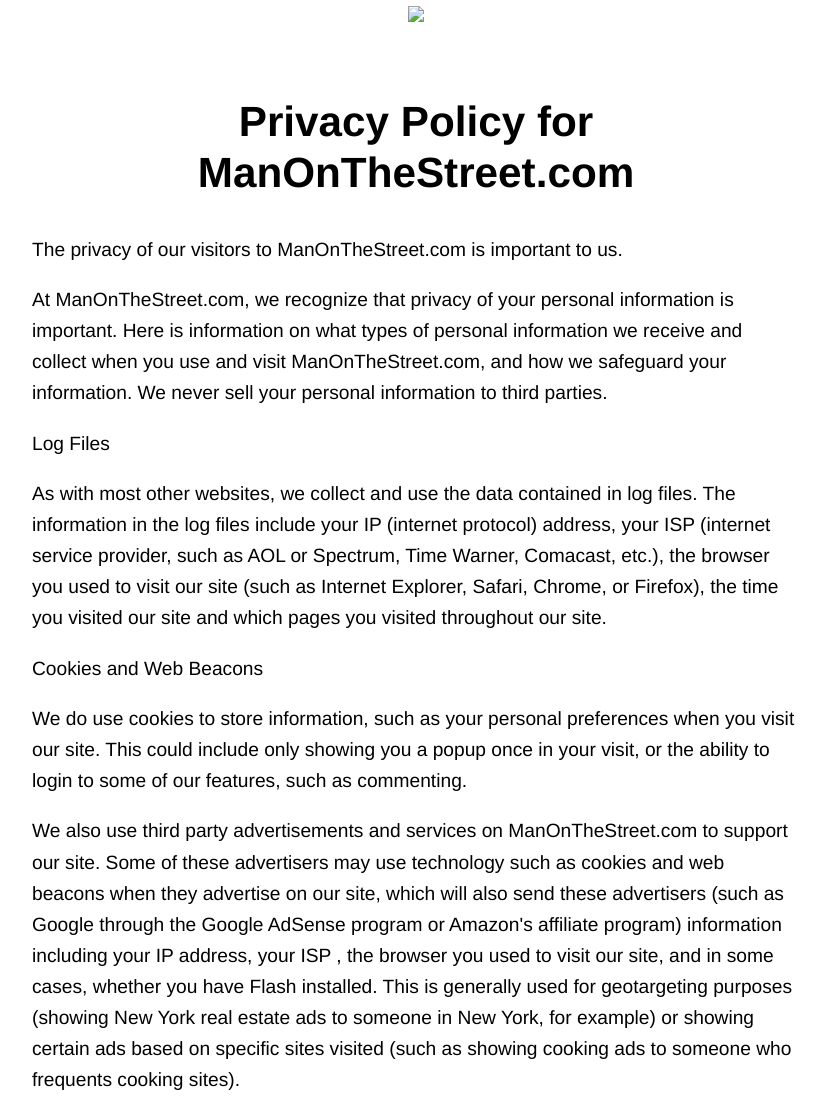
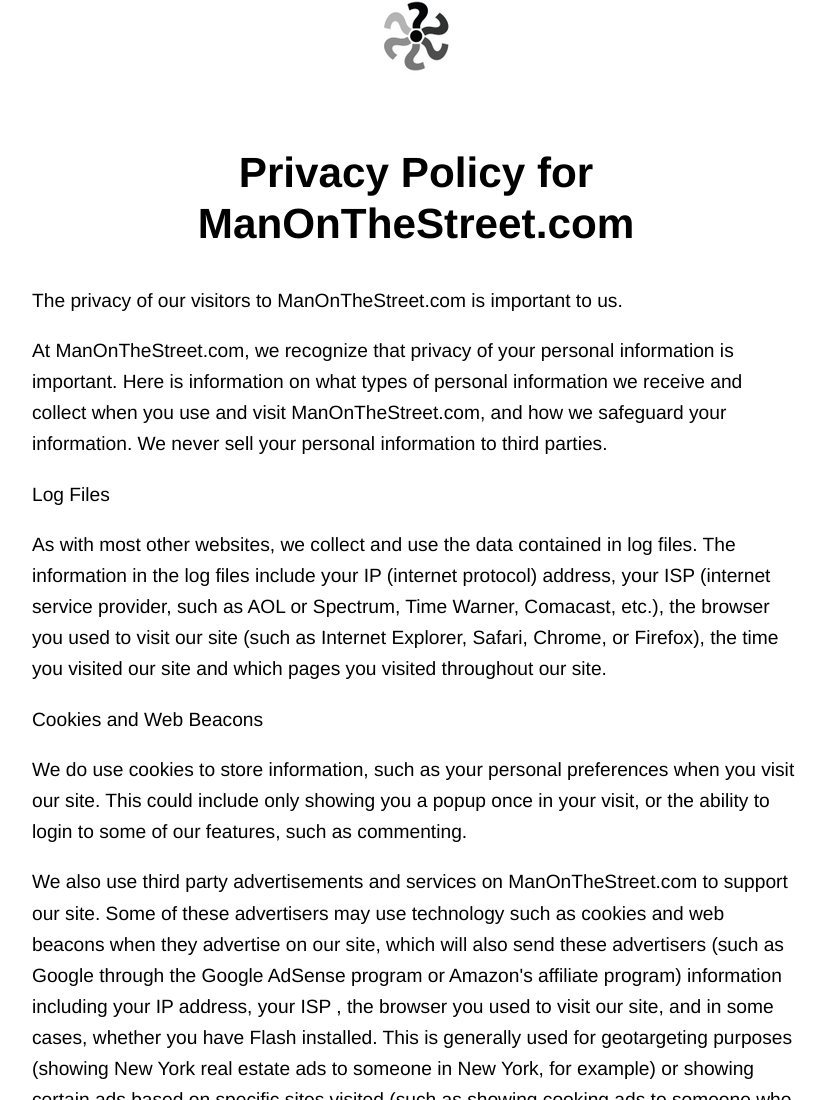
Before and after one commit to manonthestreet/manonthestreet.github.io, a plain HTML site: page privacy-policy/index.html in a window 1280 px wide. Shown: the top 1100 px of the page, without its empty margins (224-1050 px from the left). Drawn offline with Linux system fonts and the light colour scheme.

Commit message:
Update index.html

```diff
--- a/privacy-policy/index.html
+++ b/privacy-policy/index.html
@@ -25,7 +25,7 @@
 
 <center>
 <center>
-  <a href="http://manonthestreet.com" style="text-decoration:none;"><img src="img/manonthestreet.com.png" /></a><br />
+  <a href="http://manonthestreet.com" style="text-decoration:none;"><img src="../img/manonthestreet.com.png" /></a><br />
   </center>
 </center>
 
```
